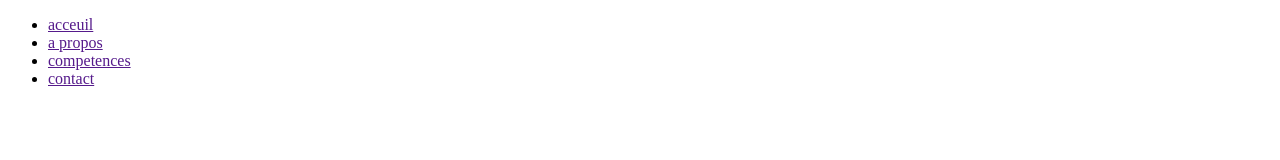
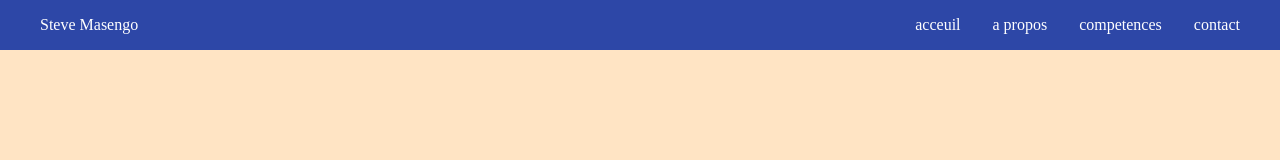
Before and after one commit to 16mt230-gif/cv_personnel, a plain HTML site: page index.html in a window 1280 px wide. Drawn offline with Linux system fonts and the light colour scheme.

Commit message:
add css/navbar

```diff
--- a/index.html
+++ b/index.html
@@ -3,12 +3,14 @@
 <head>
     <meta charset="UTF-8">
     <meta name="viewport" content="width=device-width, initial-scale=1.0">
+    <link rel="stylesheet" href="style.css">
     <title>cv personnel</title>
 </head>
 <body>
     <header>
         <nav>
-            <ul>
+            <div><p>Steve Masengo</p></div>
+            <ul class="menu">
                 <li><a href="">acceuil</a></li>
                 <li><a href="">a propos</a></li>
                 <li><a href="">competences</a></li>
--- /dev/null
+++ b/style.css
@@ -0,0 +1,36 @@
+body{
+    background-color: bisque;
+    box-sizing: border-box;
+    margin: 0 auto;
+
+}
+
+header{
+    background-color: rgb(45, 71, 167);
+    color: #ffffff;
+    display:flex;
+    justify-content: center;
+}
+
+nav{
+    display: flex;
+    justify-content: space-between;
+    max-width: 1200px;
+    width: 100%;
+    padding: 0 1rem;
+}
+
+ul{
+    display: flex;
+    gap: 2rem;
+}
+
+.menu li{
+    list-style: none;
+
+}
+
+.menu li a {
+    color: #ffffff;
+    text-decoration: none;
+}
```
